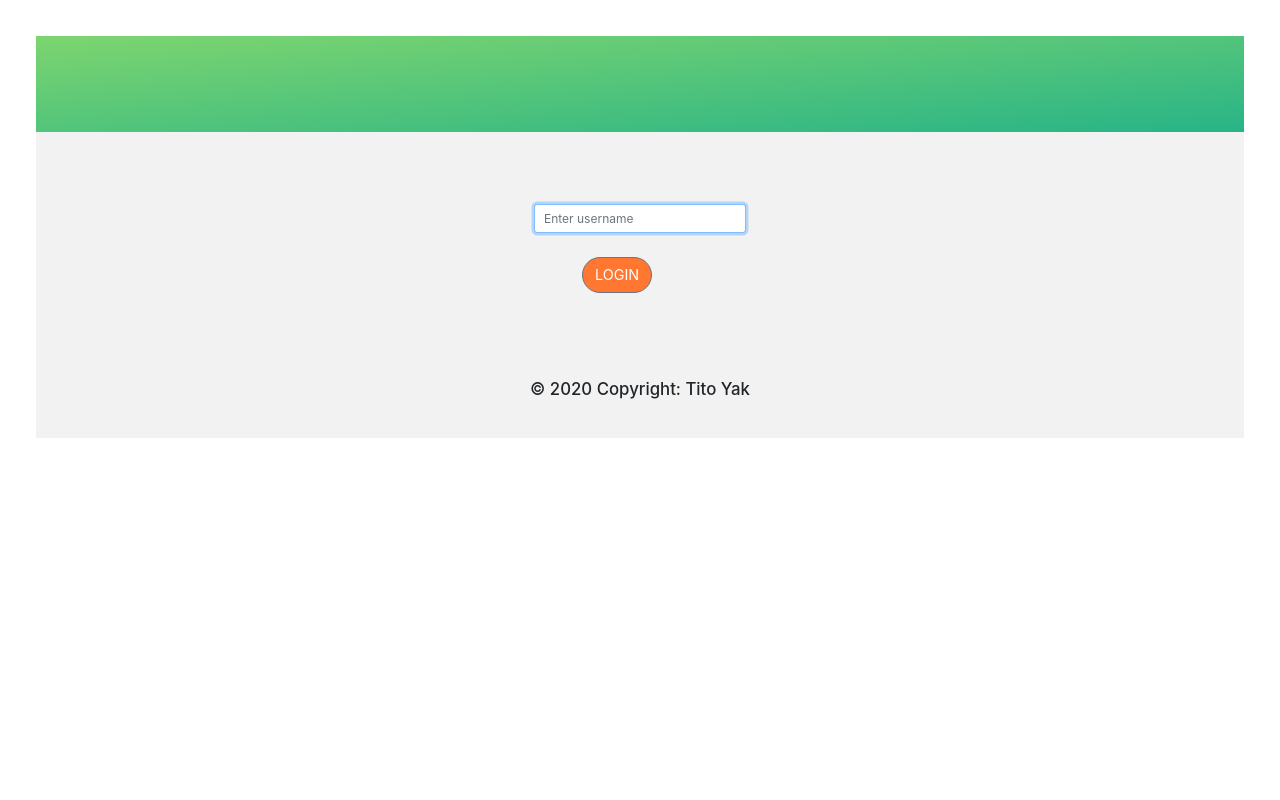
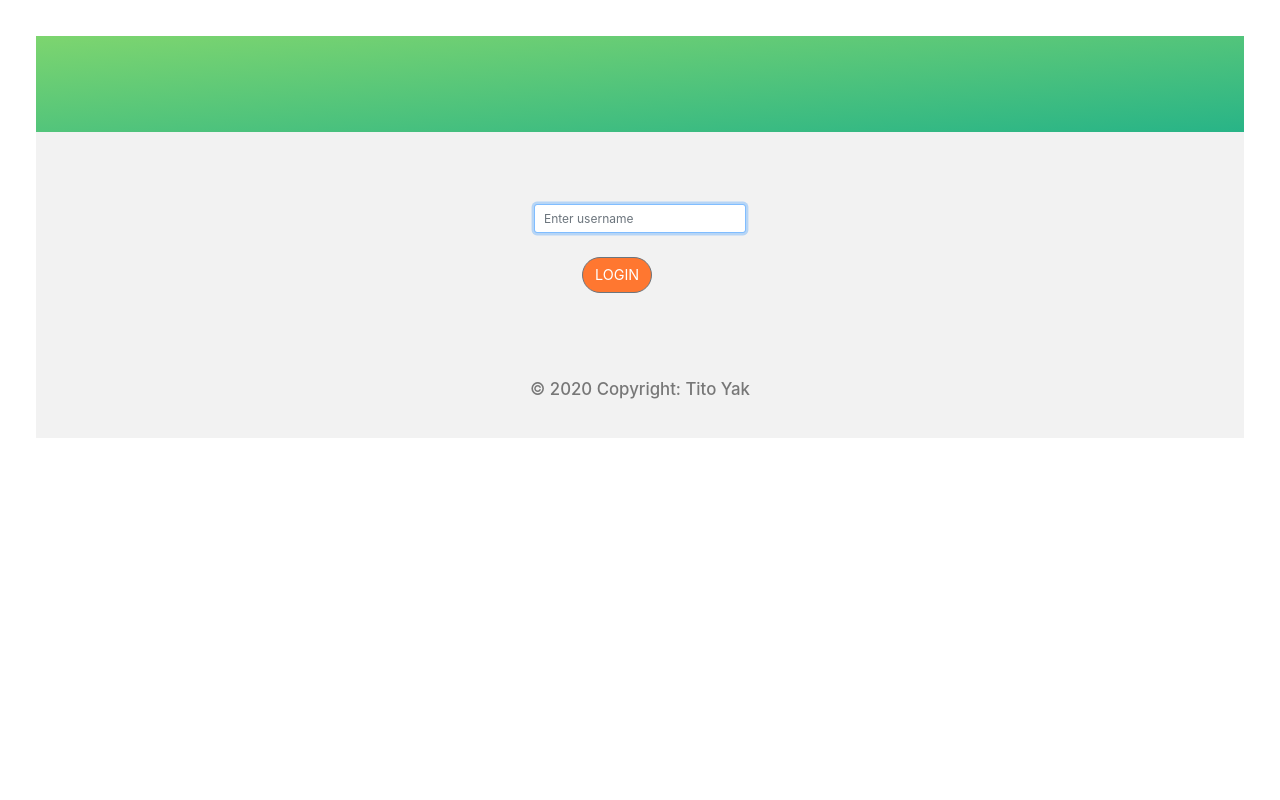
Before and after one commit to TitoYak211/chitter, a Flask app: page / in a window 1280 px wide. Run offline with Flask 2, Linux system fonts and the light colour scheme; some libraries are stand-ins or nearby versions.

Commit message:
set body color

```diff
--- a/static/custom.css
+++ b/static/custom.css
@@ -17,6 +17,7 @@ body {
     min-height: 100vh;
     padding: 3rem;
     height: 100%;
+    color: #777;
 }
 
 /* Block Content */
```
